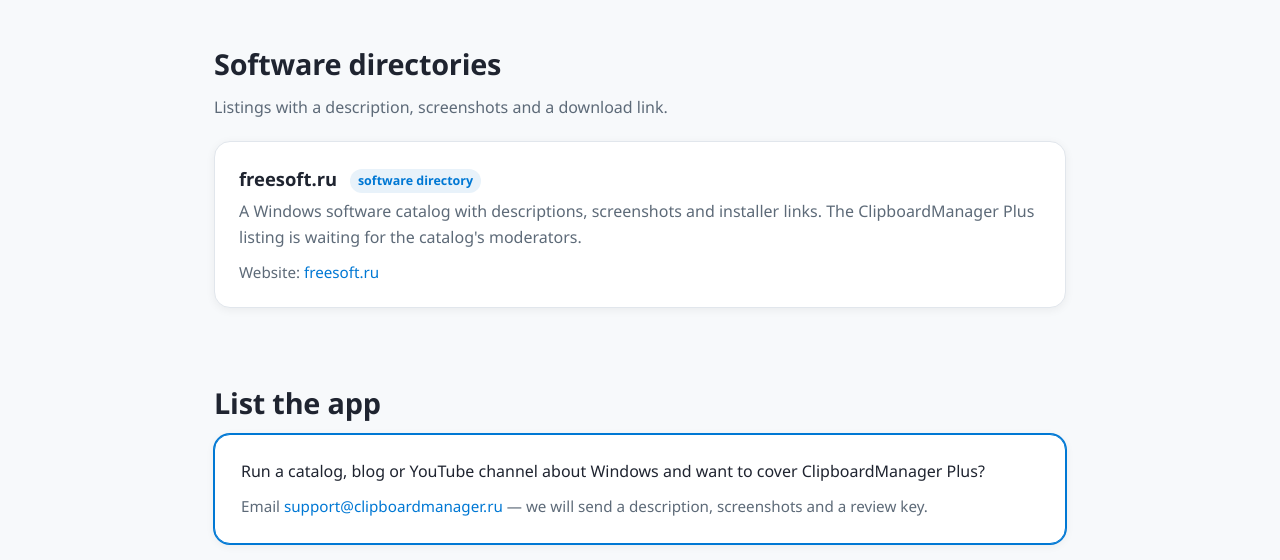
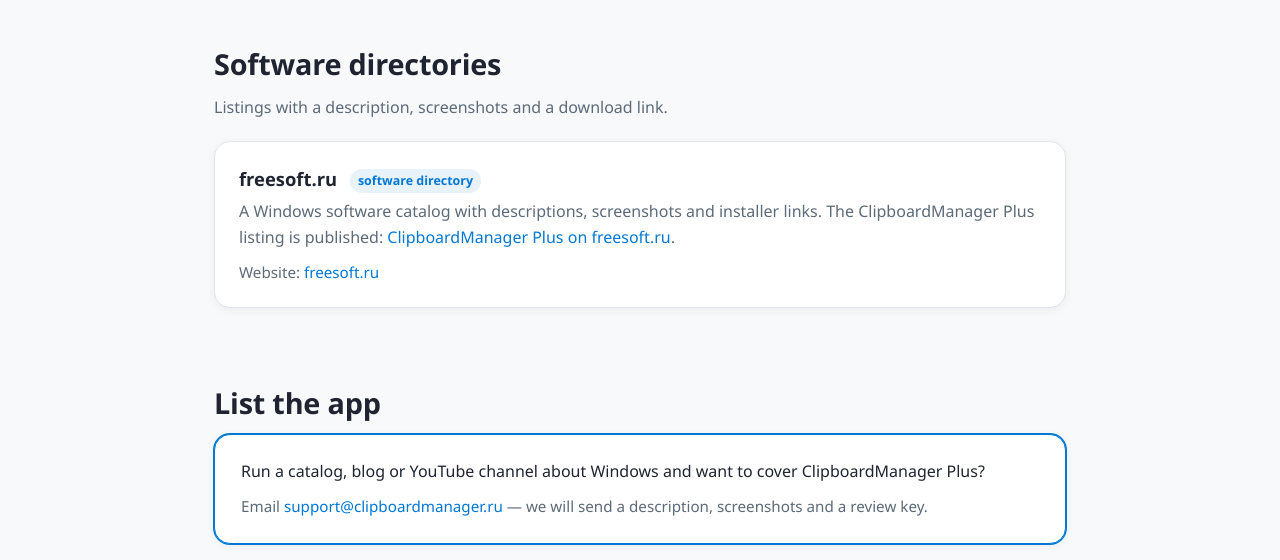
Before and after one commit to alex6236/clipboardmanager-site, a plain HTML site: page en/partners/index.html in a window 1280 px wide. Shown: the part 240-800 px from the top of the page. Drawn offline with Linux system fonts and the light colour scheme.

Commit message:
partners: карточка freesoft.ru опубликована, ссылка на листинг

```diff
--- a/en/partners/index.html
+++ b/en/partners/index.html
@@ -129,7 +129,7 @@ footer{margin-top:56px;padding:28px 0 40px;border-top:1px solid var(--border);ba
 
       <div class="card">
         <h3>freesoft.ru <span class="tag">software directory</span></h3>
-        <p>A Windows software catalog with descriptions, screenshots and installer links. The ClipboardManager Plus listing is waiting for the catalog's moderators.</p>
+        <p>A Windows software catalog with descriptions, screenshots and installer links. The ClipboardManager Plus listing is published: <a href="https://freesoft.ru/windows/clipboardmanager-plus">ClipboardManager Plus on freesoft.ru</a>.</p>
         <p class="site">Website: <a href="https://freesoft.ru">freesoft.ru</a></p>
       </div>
     </section>
```
Also changed, not shown: partners/index.html (+1 -1 lines).
